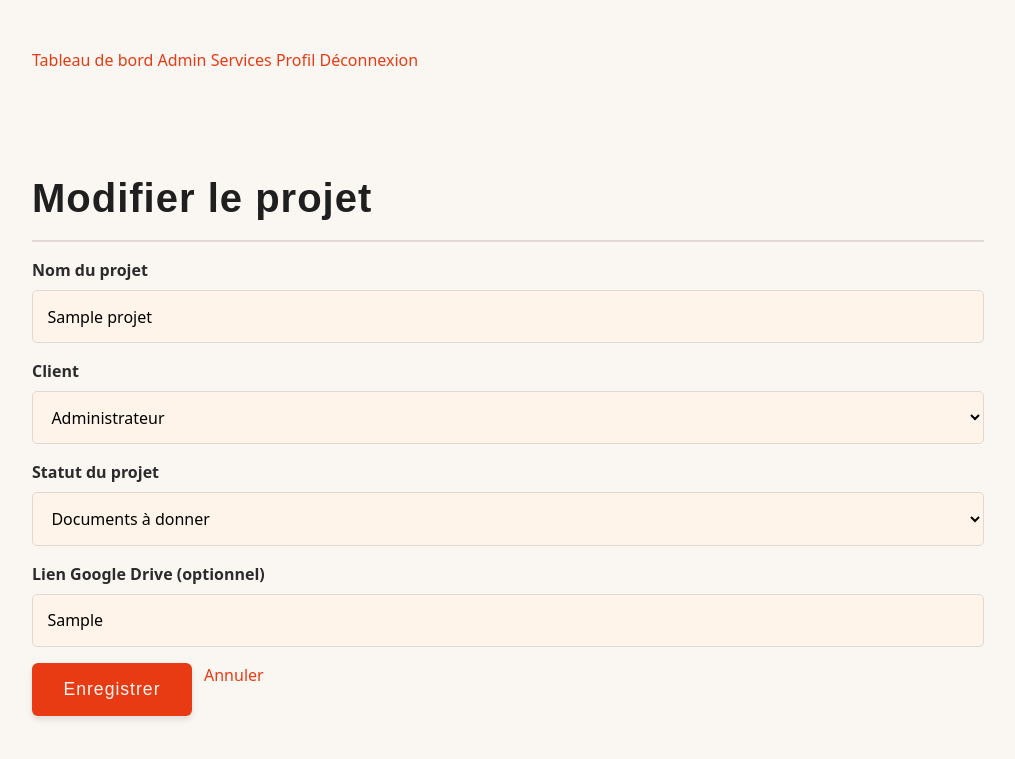
After one commit to felixdumont-maker/Portailclient, a Flask app: page /admin/edit_project/1 in a window 1280 px wide. The commit adds this page. Shown: the top 759 px of the page, without its empty margins (132-1147 px from the left). Run offline with Flask 3, Linux system fonts and the light colour scheme; a user stored in the database is signed in; data comes from the database, SQL or seed files in the repository; tables that the repository leaves empty hold one stand-in row (values such as "Sample post").

Commit message:
Initial clean commit (root=Portailclient, no secrets)

```diff
--- a/app.py
+++ b/app.py
@@ -4,10 +4,10 @@ import re
 import sqlite3
 import pathlib
 from functools import wraps
-from typing import List, Tuple, Optional
+from typing import Tuple
 
 from flask import (
-    Flask, render_template, request, redirect, url_for, session, flash, send_file
+    Flask, render_template, request, redirect, url_for, session, flash, send_file, jsonify
 )
 from flask_bcrypt import Bcrypt
 from flask_mail import Mail, Message
@@ -16,11 +16,21 @@ from authlib.integrations.flask_client import OAuth
 from werkzeug.middleware.proxy_fix import ProxyFix
 from werkzeug.utils import secure_filename
 
+# ── Chargement .env (PythonAnywhere : .env à la racine du projet) ──
 from dotenv import load_dotenv
-load_dotenv()
+from pathlib import Path
+ENV_PATH = (Path(__file__).resolve().parent / ".." / ".env").resolve()
+load_dotenv(dotenv_path=ENV_PATH)
 
 # ───────────────────────────────────────────────────────────
-# Config
+# App init
+# ───────────────────────────────────────────────────────────
+app = Flask(__name__)
+app.config['PREFERRED_URL_SCHEME'] = 'https'  # à mettre APRÈS la création de app
+app.wsgi_app = ProxyFix(app.wsgi_app, x_proto=1, x_host=1)  # derrière proxy (PA)
+
+# ───────────────────────────────────────────────────────────
+# Config (tirée du .env)
 # ───────────────────────────────────────────────────────────
 class Config:
     SECRET_KEY = os.getenv("SECRET_KEY", "change-me")
@@ -28,37 +38,28 @@ class Config:
     SESSION_COOKIE_SAMESITE = "Lax"
     SESSION_COOKIE_SECURE = os.getenv("SESSION_COOKIE_SECURE", "true").lower() == "true"
 
-    MAIL_SERVER = "smtp.gmail.com"
-    MAIL_PORT = 587
+    MAIL_SERVER = os.getenv("MAIL_SERVER", "smtp.gmail.com")
+    MAIL_PORT = int(os.getenv("MAIL_PORT", "587"))
     MAIL_USE_TLS = True
     MAIL_USERNAME = os.getenv("MAIL_USERNAME", "")
     MAIL_PASSWORD = os.getenv("MAIL_PASSWORD", "")
+    MAIL_DEFAULT_SENDER = os.getenv("MAIL_DEFAULT_SENDER", os.getenv("MAIL_USERNAME", ""))
 
     GOOGLE_CLIENT_ID = os.getenv("GOOGLE_CLIENT_ID", "")
     GOOGLE_CLIENT_SECRET = os.getenv("GOOGLE_CLIENT_SECRET", "")
 
-    # DB: chemin absolu sûr (instance/)
     BASE_DIR = os.path.abspath(os.path.dirname(__file__))
     INSTANCE_DIR = os.path.join(BASE_DIR, "instance")
     os.makedirs(INSTANCE_DIR, exist_ok=True)
     DB_PATH = os.getenv("DB_PATH", os.path.join(INSTANCE_DIR, "portail.db"))
 
-    # Uploads (stockage local)
     UPLOAD_ROOT = os.getenv("UPLOAD_ROOT", os.path.join(os.getcwd(), "uploads"))
     ALLOWED_EXTENSIONS = set(
         (os.getenv("ALLOWED_EXTENSIONS", "pdf,png,jpg,jpeg,webp,doc,docx,xls,xlsx,zip"))
-        .replace(" ", "")
-        .split(",")
+        .replace(" ", "").split(",")
     )
 
-# ───────────────────────────────────────────────────────────
-# App init
-# ───────────────────────────────────────────────────────────
-app = Flask(__name__)
 app.config.from_object(Config)
-
-# Si derrière un proxy (PythonAnywhere/Nginx)
-app.wsgi_app = ProxyFix(app.wsgi_app, x_proto=1, x_host=1)  # type: ignore
 
 # Ensure upload root exists
 pathlib.Path(app.config["UPLOAD_ROOT"]).mkdir(parents=True, exist_ok=True)
@@ -67,6 +68,7 @@ bcrypt = Bcrypt(app)
 mail = Mail(app)
 s = URLSafeTimedSerializer(app.config['SECRET_KEY'])
 
+# OAuth
 oauth = OAuth(app)
 oauth.register(
     name="google",
@@ -76,33 +78,44 @@ oauth.register(
     client_kwargs={"scope": "openid email profile"},
 )
 
+# (optionnel) routes de debug
+@app.route("/__env")
+def __env():
+    cid = os.getenv("GOOGLE_CLIENT_ID", "")
+    csec = os.getenv("GOOGLE_CLIENT_SECRET", "")
+    return jsonify({
+        "GOOGLE_CLIENT_ID_loaded": bool(cid),
+        "GOOGLE_CLIENT_ID_sample": (cid[:12] + "...") if cid else "",
+        "GOOGLE_CLIENT_SECRET_loaded": bool(csec),
+    })
+
+@app.route("/__routes")
+def __routes():
+    return jsonify(sorted([(r.rule, r.endpoint) for r in app.url_map.iter_rules()]))
+
 # ───────────────────────────────────────────────────────────
-# Google OAuth Routes (endpoints uniques)
+# Google OAuth Routes
 # ───────────────────────────────────────────────────────────
-@app.route("/login/google", endpoint="oauth_login_google")
+
+@app.route("/login/google", endpoint="google_login")
 def oauth_login_google():
-    redirect_uri = url_for("oauth_google_callback", _external=True)
+    redirect_uri = url_for("google_callback", _external=True)
     return oauth.google.authorize_redirect(redirect_uri)
 
-@app.route("/google-callback", endpoint="oauth_google_callback")
+@app.route("/google-callback", endpoint="google_callback")
 def oauth_google_callback():
-    # Échange code -> token
     token = oauth.google.authorize_access_token()
-
-    # Récupère l'identité (OpenID)
-    user_info = oauth.google.parse_id_token(token)
+    user_info = token.get("userinfo") or oauth.google.parse_id_token(token)
 
     email = (user_info.get("email") or "").strip().lower()
     nom   = user_info.get("name") or ""
     if not email:
-        flash("Impossible de récupérer l'email Google.", "error")
+        flash("Impossible de récupérer l'adresse email Google.", "error")
         return redirect(url_for("accueil"))
 
-    # Enregistre / retrouve l'utilisateur puis ouvre la session
     conn = get_db_connection()
     user = conn.execute("SELECT * FROM clients WHERE email = ?", (email,)).fetchone()
     if not user:
-        # crée un compte "Google" minimal
         conn.execute("""
             INSERT INTO clients (nom_complet, email, auth_provider, is_email_confirmed, is_admin)
             VALUES (?, ?, 'google', 1, 0)
@@ -115,8 +128,9 @@ def oauth_google_callback():
     session['user_name'] = user['nom_complet']
     session['is_admin'] = bool(user['is_admin'])
 
-    flash("Connexion réussie.", "success")
+    flash("Connexion Google réussie!", "success")
     return redirect(url_for('admin_dashboard' if session['is_admin'] else 'dashboard'))
+
 
 # ───────────────────────────────────────────────────────────
 # DB helpers
@@ -218,14 +232,16 @@ def init_db():
     CREATE INDEX IF NOT EXISTS idx_items_checklist ON checklist_items(id_checklist);
     CREATE INDEX IF NOT EXISTS idx_model_items_service ON checklist_model_items(id_service);
     """
-
     conn = get_db_connection()
     try:
         conn.executescript(schema_sql)
         # Seed défaut notification_settings (id=1) si absent
         row = conn.execute("SELECT 1 FROM notification_settings WHERE id = 1").fetchone()
         if not row:
-            conn.execute("INSERT INTO notification_settings (id, admin_emails, client_updates, admin_updates) VALUES (1, '', 1, 1)")
+            conn.execute("""
+                INSERT INTO notification_settings (id, admin_emails, client_updates, admin_updates)
+                VALUES (1, '', 1, 1)
+            """)
         conn.commit()
     finally:
         conn.close()
@@ -250,7 +266,11 @@ def send_email(to_list, subject, body):
     if isinstance(to_list, str):
         to_list = [to_list]
     try:
-        msg = Message(subject, sender=app.config['MAIL_USERNAME'], recipients=to_list)
+        msg = Message(
+            subject,
+            sender=app.config['MAIL_DEFAULT_SENDER'] or app.config['MAIL_USERNAME'],
+            recipients=to_list
+        )
         msg.body = body
         mail.send(msg)
     except Exception as e:
@@ -298,7 +318,6 @@ def get_notification_settings() -> dict:
 # Readiness / Pastille
 # ───────────────────────────────────────────────────────────
 def table_has_column(conn: sqlite3.Connection, table: str, column: str) -> bool:
-    """Return True if the given SQLite table contains the specified column."""
     try:
         info = conn.execute(f"PRAGMA table_info({table})").fetchall()
     except sqlite3.Error:
@@ -307,7 +326,6 @@ def table_has_column(conn: sqlite3.Connection, table: str, column: str) -> bool:
         (row["name"] if hasattr(row, "keys") else row[1]) == column
         for row in info
     )
-
 
 def compute_checklist_readiness(project_id: int) -> Tuple[bool, int, int]:
     """
@@ -362,6 +380,65 @@ def compute_checklist_readiness(project_id: int) -> Tuple[bool, int, int]:
 def pastille_color(is_ready: bool) -> str:
     # Rouge si pas prêt, Orange si prêt
     return "orange" if is_ready else "red"
+
+    # ───────────────────────────────────────────────────────────
+# Phases Projet (4 statuts + couleurs) + helpers
+# ───────────────────────────────────────────────────────────
+PROJECT_PHASES = [
+    ("Documents à donner", "red"),
+    ("Documents reçus", "blue"),
+    ("Travaux en cours", "orange"),
+    ("Travaux terminés", "green"),
+]
+
+# Variantes acceptées → label normalisé
+_PHASE_ALIAS = {
+    "documents a donner": "Documents à donner",
+    "document a donner": "Documents à donner",
+    "doc a donner": "Documents à donner",
+    "documents à donner": "Documents à donner",
+
+    "documents reçus": "Documents reçus",
+    "documents recus": "Documents reçus",
+    "doc recu": "Documents reçus",
+    "doc reçu": "Documents reçus",
+
+    "travaux en cours": "Travaux en cours",
+    "en cours": "Travaux en cours",
+
+    "travaux terminés": "Travaux terminés",
+    "travaux termines": "Travaux terminés",
+    "terminé": "Travaux terminés",
+    "termine": "Travaux terminés",
+    "terminés": "Travaux terminés",
+    "fini": "Travaux terminés",
+}
+
+def normalize_status(raw: str) -> str:
+    if not raw:
+        return "Documents à donner"
+    key = raw.strip().lower()
+    return _PHASE_ALIAS.get(key, raw.strip())
+
+def status_color(status_label: str) -> str:
+    """Couleur (red/blue/orange/green) selon la phase."""
+    lab = normalize_status(status_label)
+    for lbl, color in PROJECT_PHASES:
+        if lab == lbl:
+            return color
+    return "red"
+
+def status_badge_class(status_label: str) -> str:
+    """Classe CSS badge en fonction de la couleur de phase."""
+    color = status_color(status_label)
+    return f"badge badge-{color}"
+
+# Exposer les helpers aux templates
+app.jinja_env.globals.update(
+    normalize_status=normalize_status,
+    status_badge_class=status_badge_class
+)
+
 
 # ───────────────────────────────────────────────────────────
 # Routes Auth
@@ -507,7 +584,6 @@ def reset_password(token):
         return redirect(url_for('accueil'))
     return render_template('reset_password.html')
 
-
 # ───────────────────────────────────────────────────────────
 # Routes Client
 # ───────────────────────────────────────────────────────────
@@ -523,12 +599,7 @@ def dashboard():
     for p in projets:
         ready, done, total = compute_checklist_readiness(p['id'])
         projets_with_pastille.append(
-            {
-                "projet": p,
-                "pastille": pastille_color(ready),
-                "done": done,
-                "total": total
-            }
+            {"projet": p, "pastille": pastille_color(ready), "done": done, "total": total}
         )
     conn.close()
     return render_template('dashboard.html', projets=projets_with_pastille)
@@ -817,7 +888,11 @@ def add_client():
 def add_project():
     id_client = request.form.get('id_client')
     nom_projet = request.form.get('nom_projet','').strip()
-    statut = request.form.get('statut','').strip() or "Nouveau"
+
+    # Statut par défaut = Documents à donner, puis normalisation
+    statut = request.form.get('statut','').strip() or "Documents à donner"
+    statut = normalize_status(statut)
+
     lien_gdrive = request.form.get('lien_gdrive')
     id_service = request.form.get('id_service')
 
@@ -829,6 +904,7 @@ def add_project():
             VALUES (?, ?, ?, ?)
         """, (nom_projet, statut, lien_gdrive, id_client))
         id_projet = cur.lastrowid
+
 
         if id_service:
             cur.execute("INSERT INTO checklistes (id_projet) VALUES (?)", (id_projet,))
@@ -889,7 +965,11 @@ def edit_project(project_id):
     conn = get_db_connection()
     if request.method == 'POST':
         nom_projet = request.form.get('nom_projet','').strip()
-        statut = request.form.get('statut','').strip()
+
+        # Normaliser le statut (4 phases)
+        statut_raw = request.form.get('statut','').strip()
+        statut = normalize_status(statut_raw)
+
         lien_gdrive = request.form.get('lien_gdrive','')
         id_client = request.form.get('id_client')
 
@@ -900,8 +980,9 @@ def edit_project(project_id):
         """, (nom_projet, statut, lien_gdrive, id_client, project_id))
         conn.commit()
 
+        # Notification client si passage à "Travaux terminés"
         try:
-            if old and (old['statut'] != statut) and (statut.lower() == 'terminé'):
+            if old and (old['statut'] != statut) and (normalize_status(statut) == "Travaux terminés"):
                 settings = get_notification_settings()
                 if settings["client_updates"] == 1:
                     client = conn.execute("SELECT nom_complet, email FROM clients WHERE id = ?", (id_client,)).fetchone()
@@ -1008,5 +1089,31 @@ def delete_checklist_item(item_id):
 # ───────────────────────────────────────────────────────────
 # Main
 # ───────────────────────────────────────────────────────────
+
+# ───────────────────────────────────────────────────────────
+# Création manuelle d'un compte admin (exécuter une seule fois)
+# ───────────────────────────────────────────────────────────
+def create_admin():
+    conn = get_db_connection()
+    bcrypt = Bcrypt(app)
+    email = "info@cocktailmedia.ca"
+    password = "187132zZ!"
+    nom = "Admin Cocktail Media"
+
+    hashed = bcrypt.generate_password_hash(password).decode('utf-8')
+    exists = conn.execute("SELECT 1 FROM clients WHERE email = ?", (email,)).fetchone()
+    if not exists:
+        conn.execute("""
+            INSERT INTO clients (nom_complet, email, mot_de_passe_hash, auth_provider, is_email_confirmed, is_admin)
+            VALUES (?, ?, ?, 'password', 1, 1)
+        """, (nom, email, hashed))
+        conn.commit()
+        print("✅ Compte admin créé avec succès.")
+    else:
+        print("⚠️ Ce compte existe déjà.")
+    conn.close()
+
+create_admin()
+
 if __name__ == '__main__':
     app.run(debug=True)
--- /dev/null
+++ b/templates/edit_project.html
@@ -0,0 +1,63 @@
+{% extends "base.html" %}
+{% block title %}Modifier le projet | Portail Admin{% endblock %}
+
+{% block content %}
+<div class="page">
+  <h1 style="margin-bottom:1rem;">Modifier le projet</h1>
+
+  <form method="post" action="">
+    <div class="form-group">
+      <label for="nom_projet">Nom du projet</label>
+      <input type="text" id="nom_projet" name="nom_projet" required
+             value="{{ projet['nom_projet'] }}">
+    </div>
+
+    <div class="form-group">
+      <label for="id_client">Client</label>
+      <select id="id_client" name="id_client" required>
+        {% for c in clients %}
+          <option value="{{ c['id'] }}" {{ 'selected' if c['id'] == projet['id_client'] else '' }}>
+            {{ c['nom_complet'] }}
+          </option>
+        {% endfor %}
+      </select>
+    </div>
+
+    <div class="form-group">
+      <label for="statut">Statut du projet</label>
+      <select id="statut" name="statut" required>
+        <option value="Documents à donner"
+          {{ 'selected' if (projet['statut']|lower in ['documents à donner','documents a donner','doc a donner','document a donner']) or (not projet['statut']) else '' }}>
+          Documents à donner
+        </option>
+
+        <option value="Documents reçus"
+          {{ 'selected' if projet['statut']|lower in ['documents reçus','documents recus','doc recu','doc reçu'] else '' }}>
+          Documents reçus
+        </option>
+
+        <option value="Travaux en cours"
+          {{ 'selected' if projet['statut']|lower in ['travaux en cours','en cours'] else '' }}>
+          Travaux en cours
+        </option>
+
+        <option value="Travaux terminés"
+          {{ 'selected' if projet['statut']|lower in ['travaux terminés','travaux termines','terminé','termine','terminés','fini'] else '' }}>
+          Travaux terminés
+        </option>
+      </select>
+    </div>
+
+    <div class="form-group">
+      <label for="lien_gdrive">Lien Google Drive (optionnel)</label>
+      <input type="url" id="lien_gdrive" name="lien_gdrive"
+             value="{{ projet['lien_gdrive'] or '' }}">
+    </div>
+
+    <div style="display:flex; gap:.75rem; margin-top:1rem;">
+      <button type="submit" class="btn-green">Enregistrer</button>
+      <a href="{{ url_for('admin_dashboard') }}" class="btn-outline">Annuler</a>
+    </div>
+  </form>
+</div>
+{% endblock %}
```
Also changed, not shown: static/style.css (+33 -0 lines), templates/admin_dashboard.html (+20 -3 lines), templates/dashboard.html (+6 -3 lines), 2 other files.
